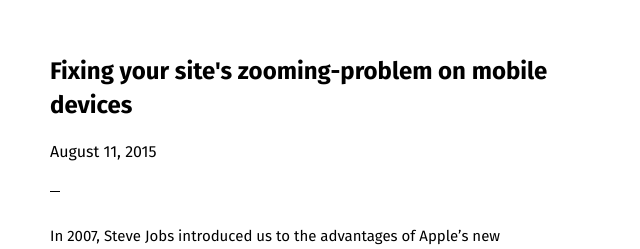
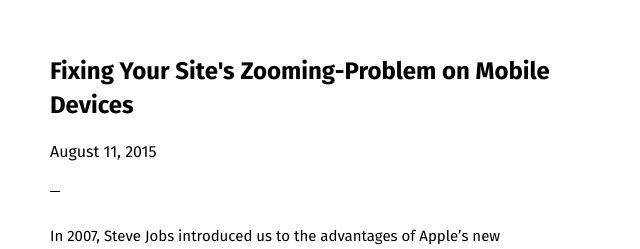
Before and after one commit to zhaoda/leo.github.io, a Jekyll site: the page built from _posts/2015-08-11-fixing-your-sites-zooming-problem.md, in a window 1280 px wide. Shown: the top 249 px of the page, without its empty margins (0-640 px from the left). Built offline with Jekyll 4.4.1, drawn with Linux system fonts in a browser that asks for light colours.

```diff
--- a/_posts/2015-08-11-fixing-your-sites-zooming-problem.md
+++ b/_posts/2015-08-11-fixing-your-sites-zooming-problem.md
@@ -1,5 +1,5 @@
 ---
-title: Fixing your site's zooming-problem on mobile devices
+title: Fixing Your Site's Zooming-Problem on Mobile Devices
 updated: 2015-08-11 22:25
 ---
 
```
